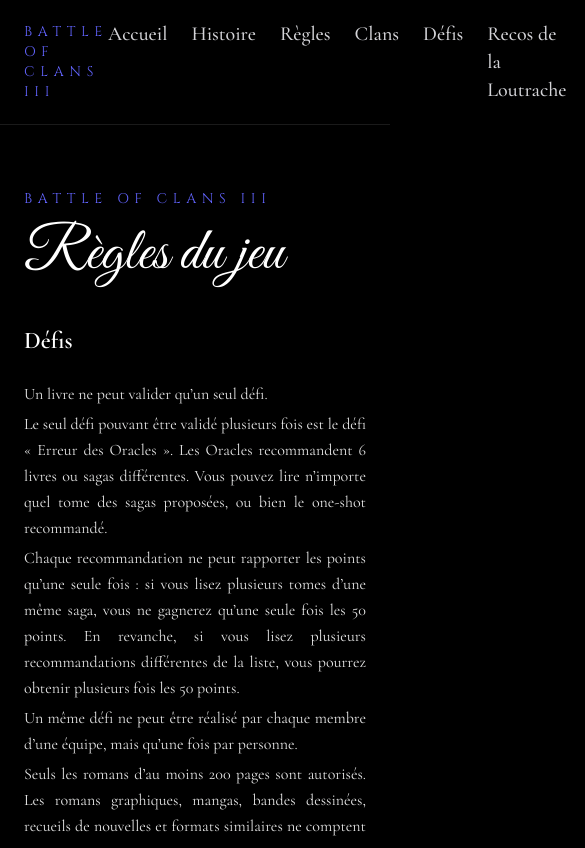
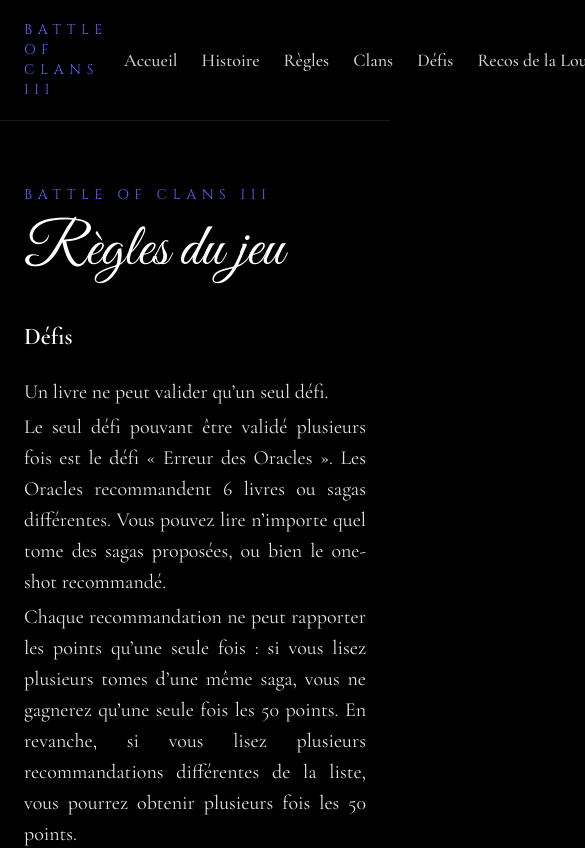
Before and after one commit to Loutrache/Battle-of-Clans-III, a Next.js app: page /regles in a window 390 px wide. Shown: the top 848 px of the page, 585 px wide, since content can reach past the window. Built offline with nearby package versions, Linux system fonts and the light colour scheme; no server answers.

Commit message:
Improve mobile layout and text sizing

```diff
--- a/app/layout.tsx
+++ b/app/layout.tsx
@@ -46,37 +46,37 @@ export default function RootLayout({
               Battle of Clans III
             </a>
 
-            <div className="font-cormorant flex gap-6 text-xl font-medium text-zinc-300">
-              <a href="/" className="font-cormorant transition hover:text-white">
+            <div className="font-cormorant flex min-w-max gap-6 overflow-x-auto px-4 text-lg font-medium text-zinc-300 md:min-w-0 md:text-xl">
+              <a href="/" className="font-cormorant whitespace-nowrap transition hover:text-white">
                 Accueil
               </a>
               <a
                 href="/histoire"
-                className="font-cormorant transition hover:text-white"
+                className="font-cormorant whitespace-nowrap transition hover:text-white"
               >
                 Histoire
               </a>
               <a
                 href="/regles"
-                className="font-cormorant transition hover:text-white"
+                className="font-cormorant whitespace-nowrap transition hover:text-white"
               >
                 Règles
               </a>
               <a
                 href="/clans"
-                className="font-cormorant transition hover:text-white"
+                className="font-cormorant whitespace-nowrap transition hover:text-white"
               >
                 Clans
               </a>
               <a
                 href="/defis"
-                className="font-cormorant transition hover:text-white"
+                className="font-cormorant whitespace-nowrap transition hover:text-white"
               >
                 Défis
               </a>
               <a
                 href="/recommandations-oracles"
-                className="font-cormorant transition hover:text-white"
+                className="font-cormorant whitespace-nowrap transition hover:text-white"
               >
                 Recos de la Loutrache
               </a>
--- a/app/regles/page.tsx
+++ b/app/regles/page.tsx
@@ -10,7 +10,7 @@ export default function ReglesPage() {
           Règles du jeu
         </h1>
 
-<div className="font-cormorant space-y-10 text-base leading-relaxed text-white/90 text-justify md:text-[1.35rem]">          <section>
+<div className="font-cormorant space-y-2 text-justify text-xl leading-[1.55] text-white/90 md:text-2xl">          <section>
             <h2 className="mb-6 text-2xl font-semibold text-white md:text-4xl">
               Défis
             </h2>
```
